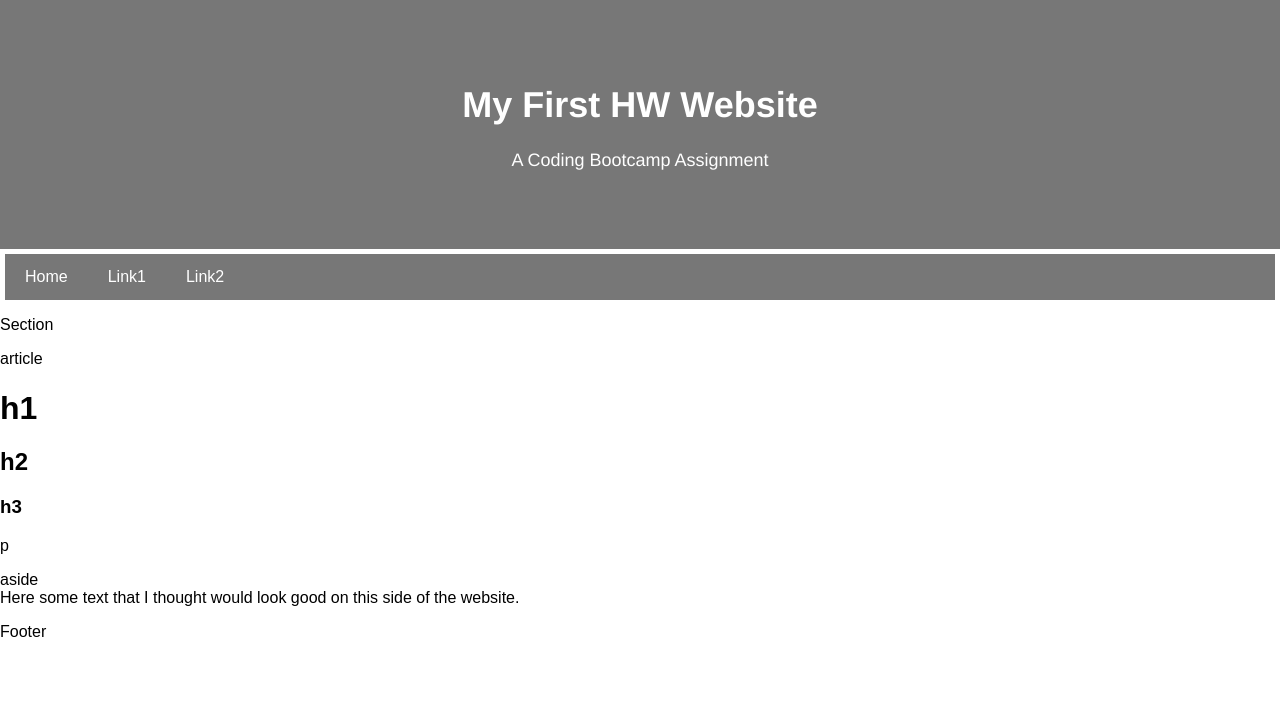
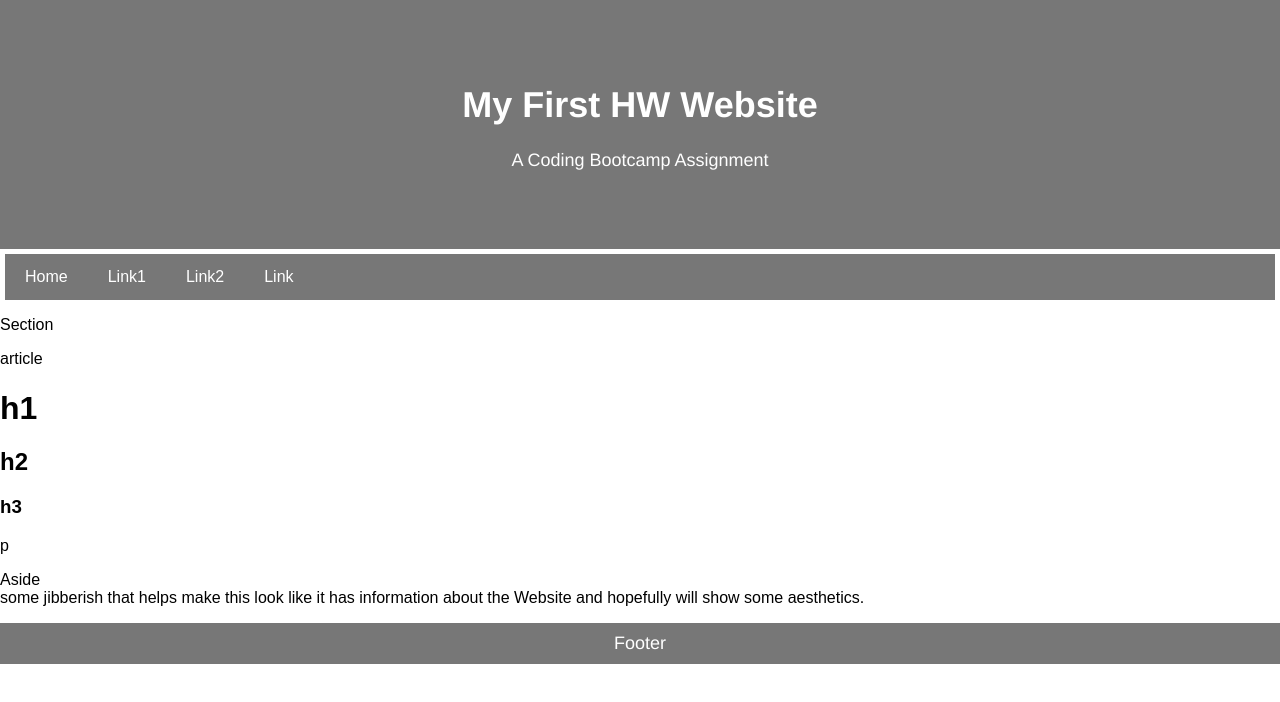
Before and after one commit to zacme/HW-Wireframe, a plain HTML site: page index.html in a window 1280 px wide. Drawn offline with Linux system fonts and the light colour scheme.

Commit message:
<Updated Footer>

```diff
--- a/index.html
+++ b/index.html
@@ -18,7 +18,7 @@
         <a href="#" class="active">Home</a>
         <a href="#">Link1</a>
         <a href="#">Link2</a>
-
+        <a href= "#" class="right">Link</a>
     </div>
     <div class="section">
         <p>Section</p>
@@ -37,8 +37,10 @@
         </div>
     </div>
     <div class="aside">
-        <p>aside</br>
-        Here some text that I thought would look good on this side of the website. </p>
+        <p>Aside<br />
+            some jibberish that helps make this look like it has information about the Website
+            and hopefully will show some aesthetics.
+        </p>
     </div>
     <div class="footer">
         <footer>Footer</footer>
--- a/style.css
+++ b/style.css
@@ -26,4 +26,12 @@ body {
   padding: 14px 20px;
   text-decoration: none;
 }
-.
+.footer {
+  text-align: center;
+  font-family: Helvetica, sans-serif;
+    padding: 10px;
+  text-align: center;
+  background: #777;
+  color: white;
+  font-size: 18px;
+}
```
